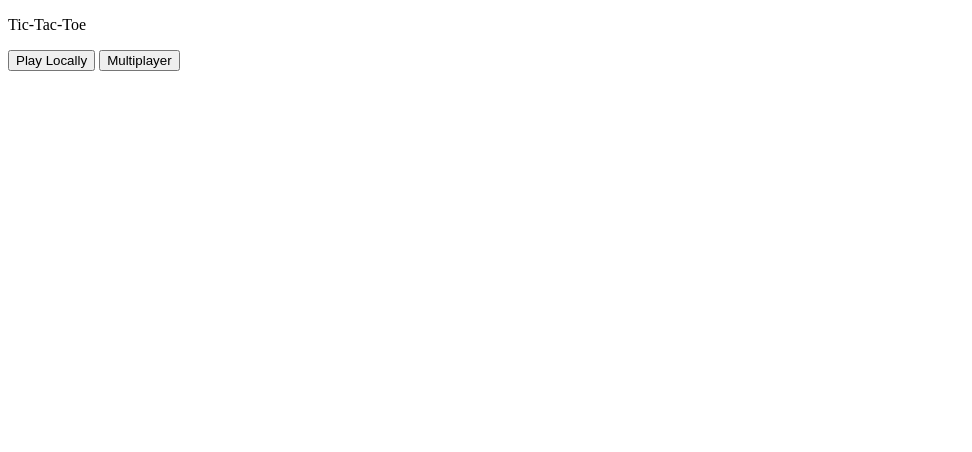
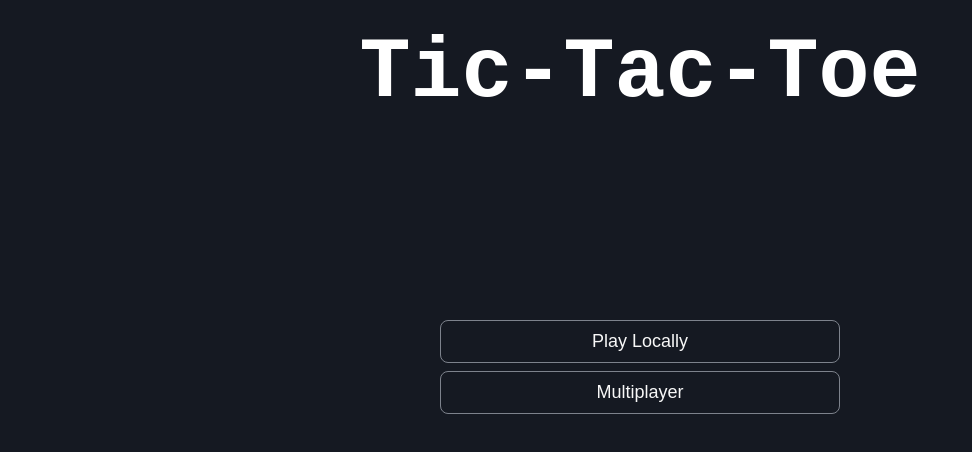
Before and after one commit to xeroo549/Tic_Tac_Toe, a plain HTML site: page index.html in a window 1280 px wide. Shown: the whole page, without its empty margins (0-972 px from the left). Drawn offline with Linux system fonts and the light colour scheme; the site is published under a folder, as on GitHub Pages, so addresses that start at the root find nothing.

Commit message:
Fix stylesheet paths in index.html and local-game-index.html for correct loading

```diff
--- a/index.html
+++ b/index.html
@@ -4,7 +4,7 @@
     <meta charset="UTF-8">
     <meta name="viewport" content="width=device-width, initial-scale=1.0">
     <title>Main Menu</title>
-    <link rel="stylesheet" href="/css/menu-styles.css">
+    <link rel="stylesheet" href="./css/menu-styles.css">
 </head>
 <body>
     <p>Tic-Tac-Toe</p>
```
Also changed, not shown: local-game-index.html (+1 -1 lines).
